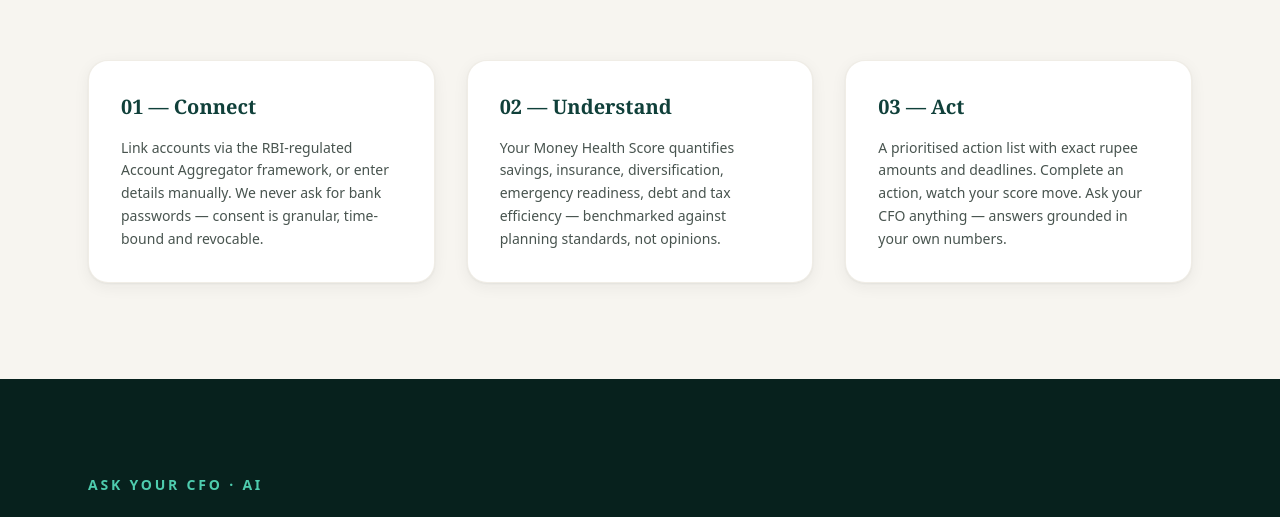
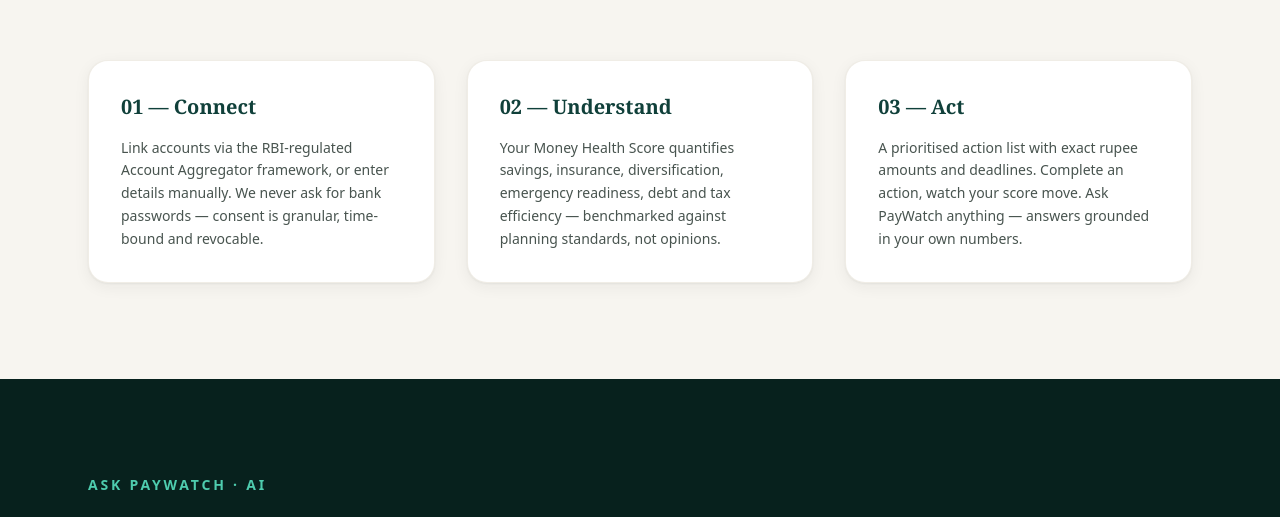
Before and after one commit to yashcodingprodigy/PersonalCFO, a Next.js app in the folder web/: page / in a window 1280 px wide. Shown: the part 1040-1557 px from the top of the page. Built offline with nearby package versions, Linux system fonts and the light colour scheme; no server answers.

Commit message:
Rename Ask your CFO → Ask PayWatch across app + AI self-identity; add floating Ask button

```diff
--- a/web/src/app/(app)/ask/page.tsx
+++ b/web/src/app/(app)/ask/page.tsx
@@ -64,7 +64,7 @@
     <div className="flex flex-col" style={{ height: 'calc(100vh - 8rem)' }}>
       <div className="flex items-end justify-between flex-wrap gap-3 mb-4">
         <div>
-          <h1 className="font-display text-3xl font-medium">Ask your CFO</h1>
+          <h1 className="font-display text-3xl font-medium">Ask PayWatch</h1>
           <p className="text-sm text-ink-soft mt-1">Answers grounded in your actual numbers — not generic advice.</p>
         </div>
         {conversations.length > 0 && (
@@ -80,7 +80,7 @@
           {messages.length === 0 && (
             <div className="h-full flex flex-col items-center justify-center text-center px-6">
               <p className="text-sm text-ink-soft mb-6 max-w-md">
-                Your CFO knows your income, net worth, score, and gaps. Ask anything about your taxes,
+                PayWatch knows your income, net worth, score, and gaps. Ask anything about your taxes,
                 insurance, debt or savings — and get an answer with your numbers in it.
               </p>
               <div className="grid sm:grid-cols-2 gap-2 w-full max-w-lg">
--- a/web/src/app/(app)/dashboard/page.tsx
+++ b/web/src/app/(app)/dashboard/page.tsx
@@ -67,10 +67,10 @@
             </span>
             <div className="min-w-0 flex-1">
               <div className="flex items-center gap-2">
-                <span className="text-[10px] font-bold uppercase tracking-widest text-mint-300">Ask your CFO · AI</span>
+                <span className="text-[10px] font-bold uppercase tracking-widest text-mint-300">Ask PayWatch · AI</span>
               </div>
-              <h2 className="font-display text-xl font-semibold mt-1">Have a money question? Just ask.</h2>
-              <p className="text-sm text-white/70 mt-1 leading-relaxed">Your private CFO knows your income, net worth, score and gaps — and answers in plain English, with your own numbers.</p>
+              <h2 className="font-display text-xl font-semibold mt-1">Have a money question? Ask PayWatch.</h2>
+              <p className="text-sm text-white/70 mt-1 leading-relaxed">PayWatch knows your income, net worth, score and gaps — and answers in plain English, with your own numbers.</p>
               <div className="mt-3 flex flex-wrap gap-2">
                 {['Which tax regime saves me more?', 'Is my term cover enough?', 'Should I prepay my loan or invest?'].map((q) => (
                   <span key={q} onClick={(e) => { e.preventDefault(); router.push(`/ask?q=${encodeURIComponent(q)}`); }}
--- a/web/src/app/(app)/layout.tsx
+++ b/web/src/app/(app)/layout.tsx
@@ -12,7 +12,7 @@
 
 const NAV = [
   { href: '/dashboard', label: 'Overview', icon: 'M3 13h7V3H3v10Zm0 8h7v-6H3v6Zm11 0h7V11h-7v10Zm0-18v6h7V3h-7Z' },
-  { href: '/ask', label: 'Ask your CFO', icon: ASK_ICON, accent: true },
+  { href: '/ask', label: 'Ask PayWatch', icon: ASK_ICON, accent: true },
   { href: '/alerts', label: 'Alerts', icon: 'M12 2a6 6 0 0 0-6 6v3.6L4 14v2h16v-2l-2-2.4V8a6 6 0 0 0-6-6Zm0 20a3 3 0 0 0 3-3H9a3 3 0 0 0 3 3Z' },
   { href: '/actions', label: 'Actions', icon: 'M9 16.2 4.8 12l-1.4 1.4L9 19 21 7l-1.4-1.4L9 16.2Z' },
   { href: '/networth', label: 'Net worth', icon: 'M4 19h16v2H4v-2Zm2-4 4-6 4 3 5-7 1.5 1.2L15 14l-4-3-3.5 5H6Z' },
@@ -180,7 +180,7 @@
               <span className={`flex items-center justify-center w-12 h-12 rounded-full shadow-lift border-4 border-white ${path?.startsWith(n.href) ? 'bg-pine-900 text-white' : 'bg-mint-500 text-pine-950'}`}>
                 <svg width="24" height="24" viewBox="0 0 24 24" fill="currentColor" aria-hidden><path d={n.icon} /></svg>
               </span>
-              <span className={`text-[10px] font-bold mt-0.5 ${path?.startsWith(n.href) ? 'text-pine-800' : 'text-pine-700'}`}>Ask CFO</span>
+              <span className={`text-[10px] font-bold mt-0.5 ${path?.startsWith(n.href) ? 'text-pine-800' : 'text-pine-700'}`}>Ask</span>
             </Link>
           ) : (
             <Link key={n.href} href={n.href}
@@ -198,12 +198,12 @@
 
       <main className="flex-1 md:ml-60 px-4 sm:px-8 pt-16 md:pt-8 pb-24 md:pb-12 max-w-6xl">{children}</main>
 
-      {/* Floating "Ask your CFO" button — ask in context from any page */}
+      {/* Floating "Ask PayWatch" button — ask in context from any page */}
       {!locked && !path?.startsWith('/ask') && (
-        <Link href="/ask" aria-label="Ask your CFO"
+        <Link href="/ask" aria-label="Ask PayWatch"
           className="fixed z-30 right-4 bottom-20 md:right-6 md:bottom-6 no-print flex items-center gap-2 rounded-full bg-mint-500 text-pine-950 shadow-lift px-4 py-3 text-sm font-bold hover:bg-mint-400 transition-colors">
           <svg width="20" height="20" viewBox="0 0 24 24" fill="currentColor" aria-hidden><path d={ASK_ICON} /></svg>
-          <span className="hidden sm:inline">Ask CFO</span>
+          <span className="hidden sm:inline">Ask PayWatch</span>
         </Link>
       )}
 
--- a/web/src/app/(app)/plans/page.tsx
+++ b/web/src/app/(app)/plans/page.tsx
@@ -25,7 +25,7 @@
       'Year-round Tax Copilot (advance tax, proofs, harvesting, CA-ready pack)',
       'Spending watchdog & goal autopilot',
       'Document vault with renewal reminders',
-      'Full insurance analysis · unlimited Ask-your-CFO',
+      'Full insurance analysis · unlimited Ask PayWatch',
     ],
   },
   family: {
--- a/web/src/app/page.tsx
+++ b/web/src/app/page.tsx
@@ -87,7 +87,7 @@
             {[
               ['01 — Connect', 'Link accounts via the RBI-regulated Account Aggregator framework, or enter details manually. We never ask for bank passwords — consent is granular, time-bound and revocable.'],
               ['02 — Understand', 'Your Money Health Score quantifies savings, insurance, diversification, emergency readiness, debt and tax efficiency — benchmarked against planning standards, not opinions.'],
-              ['03 — Act', 'A prioritised action list with exact rupee amounts and deadlines. Complete an action, watch your score move. Ask your CFO anything — answers grounded in your own numbers.'],
+              ['03 — Act', 'A prioritised action list with exact rupee amounts and deadlines. Complete an action, watch your score move. Ask PayWatch anything — answers grounded in your own numbers.'],
             ].map(([title, body]) => (
               <div key={title} className="card p-8">
                 <h3 className="font-display text-xl font-semibold text-pine-800">{title}</h3>
@@ -98,11 +98,11 @@
         </div>
       </section>
 
-      {/* Ask your CFO — spotlight */}
+      {/* Ask PayWatch — spotlight */}
       <section className="bg-pine-950 text-white py-24">
         <div className="max-w-6xl mx-auto px-6 grid md:grid-cols-2 gap-12 items-center">
           <div>
-            <p className="text-mint-400 text-sm font-semibold tracking-[0.2em] uppercase mb-4">Ask your CFO · AI</p>
+            <p className="text-mint-400 text-sm font-semibold tracking-[0.2em] uppercase mb-4">Ask PayWatch · AI</p>
             <h2 className="font-display text-4xl font-medium leading-tight">A finance expert in your pocket — that actually knows your money.</h2>
             <p className="mt-5 text-white/70 leading-relaxed">
               Most finance apps give you charts and leave you to figure it out. PayWatch gives you someone to ask.
```
Also changed, not shown: 1 other file (tests, documents, lock files or other folders).
